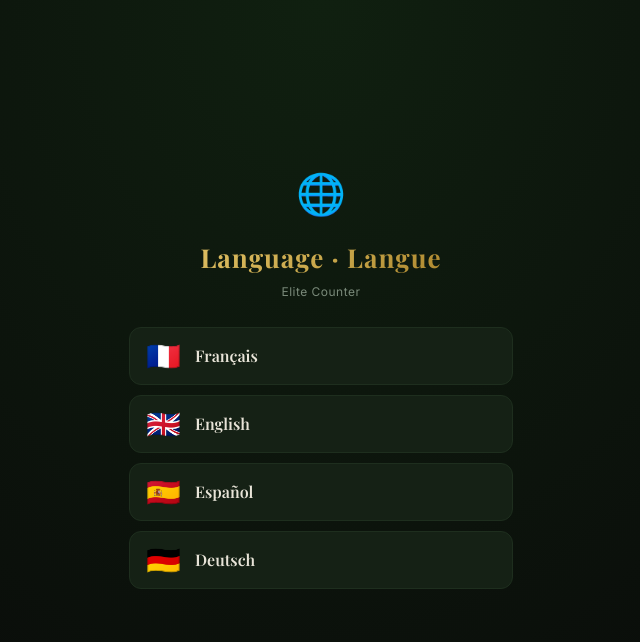
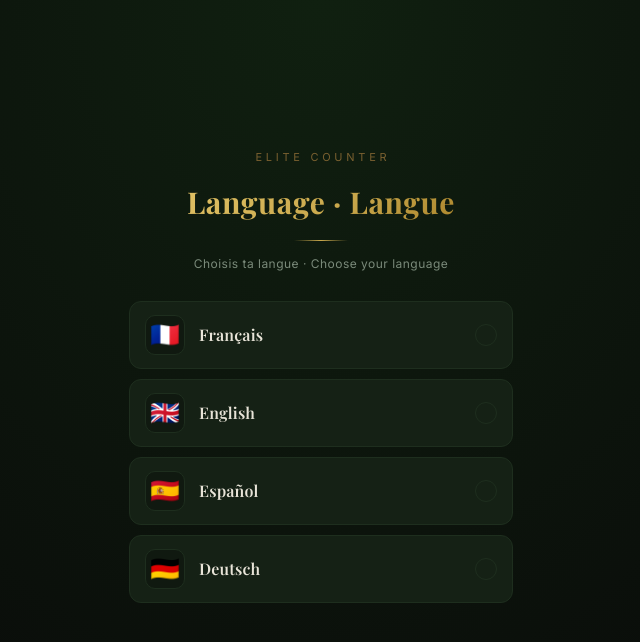
Before and after one commit to Moiehzb/BjaKiller, a React (Vite) app: page / in a window 1280 px wide. Shown: the top 642 px of the page, without its empty margins (319-959 px from the left). Built offline with nearby package versions, Linux system fonts and the light colour scheme.

Commit message:
Auto-save 2026-06-30 18:41

```diff
--- a/LanguageSelect.jsx
+++ b/LanguageSelect.jsx
@@ -1,4 +1,4 @@
-import React from 'react';
+import React, { useState } from 'react';
 import { Check } from 'lucide-react';
 import { LANGUAGES } from './i18n';
 
@@ -12,25 +12,57 @@ const G = {
 };
 
 // One row per language — native name + flag. Scales cleanly to 50 entries
-// (the list scrolls; nothing here is hardcoded per-language).
-const LangRow = ({ lang, active, onClick }) => (
+// (the list scrolls; nothing here is hardcoded per-language). Hover state is
+// kept in JS so it works on both the full-screen picker and the bottom sheet
+// without depending on a mounted <style> block.
+const LangRow = ({ lang, active, onClick }) => {
+  const [hover, setHover] = useState(false);
+  const lit = active || hover;
+  return (
     <button
       onClick={onClick}
+      onMouseEnter={() => setHover(true)}
+      onMouseLeave={() => setHover(false)}
       style={{
         display: 'flex', alignItems: 'center', gap: 14, width: '100%',
-      background: active ? 'rgba(201,168,76,.12)' : G.feltLight,
-      border: `1px solid ${active ? G.gold : G.border}`,
-      borderRadius: 12, padding: '14px 16px', cursor: 'pointer',
-      color: G.text, textAlign: 'left', transition: 'all .15s',
+        background: active ? 'rgba(201,168,76,.10)' : hover ? 'rgba(255,255,255,.03)' : G.feltLight,
+        border: `1px solid ${active ? G.gold : hover ? G.goldDim : G.border}`,
+        borderRadius: 12, padding: '13px 15px', cursor: 'pointer',
+        color: G.text, textAlign: 'left',
+        transition: 'transform .18s ease, border-color .18s ease, background .18s ease',
+        transform: hover ? 'translateY(-1px)' : 'none',
+        boxShadow: active ? '0 6px 20px -12px rgba(201,168,76,.6)' : 'none',
       }}
     >
-    <span style={{ fontSize: 28, lineHeight: 1 }}>{lang.flag}</span>
-    <span style={{ flex: 1, fontFamily: "'Playfair Display', serif", fontSize: 16, fontWeight: 600 }}>
+      <span
+        style={{
+          width: 40, height: 40, borderRadius: 10, flexShrink: 0,
+          display: 'flex', alignItems: 'center', justifyContent: 'center',
+          fontSize: 24, lineHeight: 1,
+          background: 'rgba(0,0,0,.25)',
+          border: `1px solid ${lit ? G.borderGold : G.border}`,
+          transition: 'border-color .18s ease',
+        }}
+      >
+        {lang.flag}
+      </span>
+      <span style={{ flex: 1, fontFamily: "'Playfair Display', serif", fontSize: 16, fontWeight: 600, letterSpacing: '.01em' }}>
         {lang.label}
       </span>
-    {active && <Check size={18} color={G.gold} />}
+      <span
+        style={{
+          width: 22, height: 22, borderRadius: '50%', flexShrink: 0,
+          display: 'flex', alignItems: 'center', justifyContent: 'center',
+          border: `1.5px solid ${active ? G.gold : G.border}`,
+          background: active ? G.gold : 'transparent',
+          transition: 'all .18s ease',
+        }}
+      >
+        {active && <Check size={13} color={G.bg} strokeWidth={3} />}
+      </span>
     </button>
   );
+};
 
 // ─── Full-screen first-launch selector (shown before the tutorial) ──
 export const LanguageSelectScreen = ({ current, onPick }) => (
@@ -44,20 +76,22 @@ export const LanguageSelectScreen = ({ current, onPick }) => (
   >
     <style>{`@import url('https://fonts.googleapis.com/css2?family=Playfair+Display:wght@400;600;700&family=Inter:wght@300;400;500;600&display=swap');`}</style>
     <div style={{ maxWidth: 420, margin: '0 auto', padding: '0 18px 48px', minHeight: '100vh', display: 'flex', flexDirection: 'column', justifyContent: 'center' }}>
-      <div style={{ textAlign: 'center', marginBottom: 26 }}>
-        <div style={{ fontSize: 40, marginBottom: 14 }}>🌐</div>
+      <div style={{ textAlign: 'center', marginBottom: 28 }}>
+        <div style={{ fontSize: 11, letterSpacing: '.34em', textTransform: 'uppercase', color: G.goldDim, marginBottom: 14, paddingLeft: '.34em' }}>
+          Elite Counter
+        </div>
         <div
           style={{
-            fontFamily: "'Playfair Display', serif", fontSize: 26, fontWeight: 700, letterSpacing: '.04em',
-            background: `linear-gradient(135deg, ${G.goldLight}, ${G.gold}, #a07820)`,
+            fontFamily: "'Playfair Display', serif", fontSize: 30, fontWeight: 700, letterSpacing: '.02em',
+            background: `linear-gradient(135deg, ${G.goldLight}, ${G.gold} 55%, #a07820)`,
             WebkitBackgroundClip: 'text', WebkitTextFillColor: 'transparent', backgroundClip: 'text',
-            marginBottom: 6,
           }}
         >
           Language · Langue
         </div>
-        <div style={{ fontSize: 12, color: G.textMuted, letterSpacing: '.04em' }}>
-          Elite Counter
+        <div style={{ width: 54, height: 1, margin: '15px auto 0', background: `linear-gradient(90deg, transparent, ${G.gold}, transparent)` }} />
+        <div style={{ fontSize: 12, color: G.textMuted, letterSpacing: '.04em', marginTop: 14 }}>
+          Choisis ta langue · Choose your language
         </div>
       </div>
 
@@ -89,9 +123,10 @@ export const LanguageModal = ({ current, onPick, onClose, t }) => (
       }}
     >
       <div style={{ width: 38, height: 4, background: G.border, borderRadius: 2, margin: '0 auto 18px' }} />
-      <div style={{ fontFamily: "'Playfair Display', serif", fontSize: 19, fontWeight: 700, marginBottom: 14 }}>
+      <div style={{ fontFamily: "'Playfair Display', serif", fontSize: 19, fontWeight: 700, marginBottom: 4 }}>
         {t('header.language')}
       </div>
+      <div style={{ width: 40, height: 1, margin: '0 0 16px', background: `linear-gradient(90deg, ${G.gold}, transparent)` }} />
       <div style={{ display: 'flex', flexDirection: 'column', gap: 10 }}>
         {LANGUAGES.map((lang) => (
           <LangRow
--- a/i18n/locales/de.js
+++ b/i18n/locales/de.js
@@ -116,13 +116,13 @@ const de = {
 
   shop: {
     title: 'Karten-Skins',
-    coinsAvailable: ({ coins }) => `🪙 ${coins} Münzen verfügbar`,
+    coinsAvailable: ({ coins }) => `${coins} Münzen verfügbar`,
     boutiqueCoins: 'Shop · Münzen',
     secretName: '???',
     secretDesc: 'Geheimer Skin — versteckte Bedingung',
     free: 'Gratis',
-    priceCoins: ({ price }) => `${price} 🪙`,
-    buyLocked: ({ price }) => `🔒 ${price} 🪙`,
+    priceCoins: ({ price }) => `${price}`,
+    buyLocked: ({ price }) => `🔒 ${price}`,
     warChest: '⚔️ Die Kriegskasse',
     warChestDesc:
       'Im Feuer geschmiedet, nicht erbettelt. Jeder Skin ist ein verdientes Relikt — 4,99 € pro Stück, einmal bezahlt, für immer deins. Du rüstest die App, die App rüstet dich. Kein Abo, keine Gnade. 🪓',
@@ -168,6 +168,8 @@ const de = {
     rankedProgress: 'Ranked-Fortschritt',
     initialPlacement: 'Erste Platzierung',
     architectSuffix: ' — 5/5 Gates geschafft',
+    topSkin: 'Meistgespielter Skin',
+    topSkinGames: ({ n }) => `${n} ${n > 1 ? 'Spiele' : 'Spiel'}`,
   },
 
   settings: {
@@ -272,7 +274,7 @@ const de = {
     recoveryParen: ' (Aufholspiel)',
     placementStats: ({ decks, pen, spc, tl }) => `${decks}D · ${pen}% · ${spc}s/K · ${tl}s`,
     gamesPlayed: ({ played, total }) => `${played}/${total} Spiele gespielt`,
-    coinsEarned: ({ coins }) => `+${coins} 🪙`,
+    coinsEarned: ({ coins }) => `+${coins}`,
     casinoFail: '💥 Verfehlt — zurück zu Etappe 1',
     casinoStepOk: ({ n, next }) => `✓ Etappe ${n}/5 — nächste in ${next}s`,
     casinoDone: '🎰 CASINO CHALLENGE ABGESCHLOSSEN!',
@@ -292,7 +294,7 @@ const de = {
   },
 
   timePicker: {
-    presets: ['Anfänger', 'Sehr leicht', 'Leicht', 'Mittel', 'Zügig', 'Schwer', 'Sehr schwer', 'Experte', 'Extrem', 'Casino'],
+    presets: ['Erste Schritte', 'Warmlaufen', 'Wird besser', 'Gut gemacht', 'Solide', 'Furchtbar', 'Keine Gnade', 'Krieger', 'Berserker', 'Legende'],
     manual: 'Manuell',
     hint: 'Tippe auf die Zeit für einen genauen Wert',
     spcCards: ({ spc, cards }) => `${spc}s / Karte · ${cards} Karten`,
--- a/i18n/locales/en.js
+++ b/i18n/locales/en.js
@@ -114,13 +114,13 @@ const en = {
 
   shop: {
     title: 'Card skins',
-    coinsAvailable: ({ coins }) => `🪙 ${coins} coins available`,
+    coinsAvailable: ({ coins }) => `${coins} coins available`,
     boutiqueCoins: 'Shop · coins',
     secretName: '???',
     secretDesc: 'Secret skin — hidden condition',
     free: 'Free',
-    priceCoins: ({ price }) => `${price} 🪙`,
-    buyLocked: ({ price }) => `🔒 ${price} 🪙`,
+    priceCoins: ({ price }) => `${price}`,
+    buyLocked: ({ price }) => `🔒 ${price}`,
     warChest: '⚔️ The War Chest',
     warChestDesc:
       'Forged in fire, not begged for. Every skin is a relic you earn — €4.99 each, paid once, yours forever. You arm the app, the app arms you back. No subscription, no mercy. 🪓',
@@ -166,6 +166,8 @@ const en = {
     rankedProgress: 'Ranked progress',
     initialPlacement: 'Initial placement',
     architectSuffix: ' — 5/5 gates cleared',
+    topSkin: 'Most-played skin',
+    topSkinGames: ({ n }) => `${n} ${n > 1 ? 'games' : 'game'}`,
   },
 
   settings: {
@@ -270,7 +272,7 @@ const en = {
     recoveryParen: ' (recovery)',
     placementStats: ({ decks, pen, spc, tl }) => `${decks}D · ${pen}% · ${spc}s/c · ${tl}s`,
     gamesPlayed: ({ played, total }) => `${played}/${total} games played`,
-    coinsEarned: ({ coins }) => `+${coins} 🪙`,
+    coinsEarned: ({ coins }) => `+${coins}`,
     casinoFail: '💥 Failed — back to step 1',
     casinoStepOk: ({ n, next }) => `✓ Step ${n}/5 — next in ${next}s`,
     casinoDone: '🎰 CASINO CHALLENGE COMPLETE!',
@@ -290,7 +292,7 @@ const en = {
   },
 
   timePicker: {
-    presets: ['Beginner', 'Very easy', 'Easy', 'Moderate', 'Steady', 'Hard', 'Very hard', 'Expert', 'Extreme', 'Casino'],
+    presets: ['First steps', 'Warming up', 'Getting there', 'Nice work', 'Solid', 'Fearsome', 'No mercy', 'Warrior', 'Berserker', 'Legend'],
     manual: 'Manual',
     hint: 'Tap the time to enter a precise value',
     spcCards: ({ spc, cards }) => `${spc}s / card · ${cards} cards`,
--- a/i18n/locales/es.js
+++ b/i18n/locales/es.js
@@ -114,13 +114,13 @@ const es = {
 
   shop: {
     title: 'Skins de cartas',
-    coinsAvailable: ({ coins }) => `🪙 ${coins} monedas disponibles`,
+    coinsAvailable: ({ coins }) => `${coins} monedas disponibles`,
     boutiqueCoins: 'Tienda · monedas',
     secretName: '???',
     secretDesc: 'Skin secreto — condición oculta',
     free: 'Gratis',
-    priceCoins: ({ price }) => `${price} 🪙`,
-    buyLocked: ({ price }) => `🔒 ${price} 🪙`,
+    priceCoins: ({ price }) => `${price}`,
+    buyLocked: ({ price }) => `🔒 ${price}`,
     warChest: '⚔️ El Tesoro de Guerra',
     warChestDesc:
       'Forjados en el fuego, no mendigados. Cada skin es una reliquia ganada — 4,99 € cada uno, pagado una vez, tuyo para siempre. Tú armas la app, la app te arma a ti. Sin suscripción, sin piedad. 🪓',
@@ -166,6 +166,8 @@ const es = {
     rankedProgress: 'Progreso ranked',
     initialPlacement: 'Clasificación inicial',
     architectSuffix: ' — 5/5 gates superadas',
+    topSkin: 'Skin más jugado',
+    topSkinGames: ({ n }) => `${n} ${n > 1 ? 'partidas' : 'partida'}`,
   },
 
   settings: {
@@ -270,7 +272,7 @@ const es = {
     recoveryParen: ' (repesca)',
     placementStats: ({ decks, pen, spc, tl }) => `${decks}D · ${pen}% · ${spc}s/c · ${tl}s`,
     gamesPlayed: ({ played, total }) => `${played}/${total} partidas jugadas`,
-    coinsEarned: ({ coins }) => `+${coins} 🪙`,
+    coinsEarned: ({ coins }) => `+${coins}`,
     casinoFail: '💥 Fallaste — vuelves a la etapa 1',
     casinoStepOk: ({ n, next }) => `✓ Etapa ${n}/5 — siguiente en ${next}s`,
     casinoDone: '🎰 ¡CASINO CHALLENGE COMPLETADO!',
@@ -290,7 +292,7 @@ const es = {
   },
 
   timePicker: {
-    presets: ['Principiante', 'Muy fácil', 'Fácil', 'Moderado', 'Sostenido', 'Difícil', 'Muy difícil', 'Experto', 'Extremo', 'Casino'],
+    presets: ['Primeros pasos', 'Calentando', 'Ya llega', 'Bien hecho', 'Sólido', 'Temible', 'Sin piedad', 'Guerrero', 'Berserker', 'Leyenda'],
     manual: 'Manual',
     hint: 'Toca el tiempo para introducir un valor exacto',
     spcCards: ({ spc, cards }) => `${spc}s / carta · ${cards} cartas`,
```
Also changed, not shown: EliteCounter.jsx (+38 -8 lines), i18n/locales/fr.js (+7 -5 lines). Lines whose indentation alone changed are shown as unchanged.
